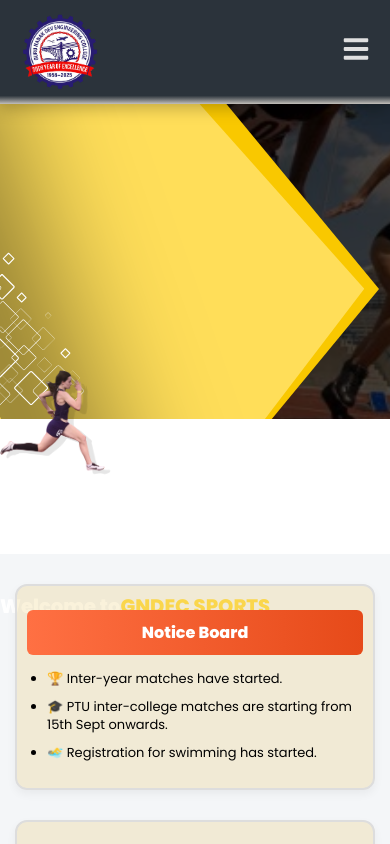
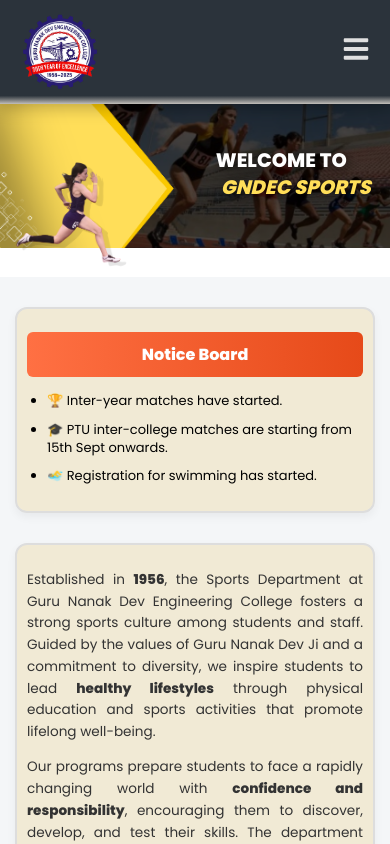
Before and after one commit to sportsportalgndec/Website, a React (Create React App) app: page / in a window 390 px wide. Shown: the top 844 px of the page. Built offline with nearby package versions, Linux system fonts and the light colour scheme.

Commit message:
Update HeroSection.css

```diff
--- a/src/components/HeroSection.css
+++ b/src/components/HeroSection.css
@@ -1,192 +1,196 @@
-.hod-notice-section {
-  display: grid;
-  grid-template-columns: 1fr 2fr 1fr; /* Left small, center large, right small */
-  gap: 20px;
-  padding: 30px;
-  background-color: #f4f6f8;
-  margin-top: -190px;  /* Pure section ko thoda upar kheenchna */
+.hero-container {
+  position: relative;
+  height: 100vh;     /* full viewport height */
+  width: 100%;
+  overflow: hidden;
 }
 
-/* Common box style */
-.notice-board, .hod-section, .description {
-  background: #d9a10624;
-  border: 2px solid #ddd;
-  padding: 20px;
-  border-radius: 12px;
-  box-shadow: 0 4px 10px rgba(0,0,0,0.05);
-}
-
-/* Notice Board */
-.notice-board {
-  margin-top: 80px; /* 👈 Notice board ko neeche shift karne ke liye */
-}
-
-.notice-board h2 {
-  text-align: center;
-   background: linear-gradient(90deg, #ff7043, #e64a19);
-  color: white;
-  padding: 10px;
-  border-radius: 6px;
-  font-size: 1.3rem;
-}
-
-.notice-board ul {
-  margin-top: 15px;
-  padding-left: 20px;
-}
-.notice-board li {
-  margin-bottom: 10px;
-  font-size: 15px;
-  line-height: 1.4;
-}
-
-/* Center Description */
-.description {
-  margin-top: -10px;
-  align-items: center; /* 👈 Description ko thoda adjust karne ke liye */
-}
-
-.description h2 {
-  color: #003366;
-  margin-bottom: 15px;
-  text-align: center;
-}
-.description p {
-  font-size: 1rem;
-  line-height: 1.6;
-  color: #333;
-  text-align: justify;
-}
-
-/* HOD Section */
-.hod-section {
-  text-align: center;
-  margin-top: 80px; /* HOD section ke liye manual margin */
-  display: flex;
-  flex-direction: column;
-  align-items: center;
-}
-
-.hod-image {
-  width: 160px;
-  height: 160px;
-  border-radius: 50%;
-  object-fit: cover;   /* image ko crop karke fill karega */
-  object-position: top center; /* agar face upar ho to focus yaha karega */
-  border: 3px solid #0077ff;
+/* Background image full width maintain ratio */
+.bg-img {
+  width: 100%;       /* full screen width */
+  height: auto;      /* height adjust automatically */
+  display: block;
+  position: absolute;
+  top: 0;
+  left: 0;
+  z-index: -1;       /* behind everything */
 }
 
 
-.hod-section h3 {
-  color: #003366;
-  margin: 0; /* remove default margin to tighten spacing */
+/* underline animation */
+
+
+
+/* Player positioned manually */
+.player-img {
+  position: absolute;
+
+  top: 60px;
+  width: 1750px;   /* adjust as needed */
+  z-index: 2;
 }
 
-.hod-designation {
-  color: #0077ff;
-  font-size: 1rem;
-  margin: 2px 0 15px 0; /* small top margin to move it closer to name */
-  font-weight: 500;
+.hero-right {
+  position: absolute;
+  right: 4%;
+  top: 180px;
+  max-width: 120%;
+  color: white;
+  text-align: left;
+  font-family: 'Poppins', sans-serif;
 }
 
-.hod-section p {
-  font-size: 0.95rem;
-  color: #444;
-  line-height: 1.5;
-  margin: 0; /* remove default margin to avoid pushing down */
-  text-align: justify;
+.hero-right h1 {
+  font-size: 5.6rem;
+  font-weight: 800;
+  text-transform: uppercase;
+  text-shadow: 2px 2px 12px rgba(0, 0, 0, 0.7);
+  line-height: 1.1;   /* 👈 little more relaxed */
+  margin: 0;          /* remove extra margin */
 }
 
-/* ===== Responsive for tablets ===== */
-@media screen and (max-width: 992px) {
-  .hod-notice-section {
-    grid-template-columns: 1fr; /* stack all columns vertically */
-    gap: 20px;
-    padding: 20px;
-    margin-top: -100px; /* reduce negative top margin for smaller screens */
+
+.hero-right h1 .line1 {
+  display: block;
+  color: #ffffff;
+  margin-bottom: 0.3rem;   /* 👈 small gap below first line */
+}
+
+.hero-right h1 .line2 {
+  display: block;
+  color: #00d4ff;
+  font-style: italic;
+  margin-left: 40px;   /* 👈 indent second line */
+}
+
+
+@media (max-width: 1024px) {
+  .hero-container {
+    height: 40vh; /* laptop se chhoti screen par thoda kam height */
+  }
+  /* Mobile */
+@media (max-width: 768px) {
+  .registration-box {
+    font-size: 15px;
+    padding: 10px 0;
   }
 
-  .notice-board,
-  .description,
-  .hod-section {
-    margin-top: 20px; /* equal spacing */
-    padding: 15px;
-  }
-
-  .notice-board h2,
-  .description h2 {
-    font-size: 1.2rem;
-  }
-
-  .notice-board li {
-    font-size: 14px;
-  }
-
-  .description p {
-    font-size: 0.95rem;
-  }
-
-  .hod-section h3 {
-    font-size: 1.1rem;
-  }
-
-  .hod-designation {
-    font-size: 0.9rem;
-  }
-
-  .hod-section p {
-    font-size: 0.9rem;
-  }
-
-  .hod-image {
-    width: 120px;
-    height: 120px;
+  .popup-message {
+    font-size: 13px;
+    width: 90%;
+    text-align: center;
   }
 }
 
-/* ===== Responsive for phones ===== */
-@media screen and (max-width: 576px) {
-  .hod-notice-section {
-    grid-template-columns: 1fr; /* stack vertically */
-    padding: 15px;
-    gap: 15px;
-    margin-top: -80px;
+  .player-img {
+    width: 50vw;   /* image ko viewport width ke hisaab se responsive */
+    top: 35%;      /* center ke paas adjust */
+    transform: translateY(-50%);
   }
 
-  .notice-board,
-  .description,
-  .hod-section {
-    padding: 10px;
-    margin-top: 15px;
+  .hero-right {
+    top: 12%;
+    right: 5%;
   }
 
-  .notice-board h2,
-  .description h2 {
-    font-size: 1rem;
+  .hero-right h1 {
+    font-size: 3.5vw; /* responsive text size */
   }
 
-  .notice-board li {
-    font-size: 13px;
+  .hero-right h1 .line2 {
+    margin-left: 15px;
+  }
+}
+
+@media (max-width: 768px) {
+  .hero-container {
+    height: 20vh; /* mobile ke liye aur kam height */
   }
 
-  .description p {
-    font-size: 0.85rem;
+  .player-img {
+    width: 60vw;  /* mobile par chhoti image */
+    top: 40%;
+    transform: translateY(-50%);
   }
 
-  .hod-section h3 {
-    font-size: 1rem;
+  .hero-right {
+    top: 10%;
+    right: 5%;
   }
 
-  .hod-designation {
-    font-size: 0.85rem;
+  .hero-right h1 {
+    font-size: 6vw; /* viewport width ke hisaab se text */
   }
 
-  .hod-section p {
-    font-size: 0.85rem;
+  .hero-right h1 .line2 {
+    margin-left: 8px;
+  }
+}
+
+@media (max-width: 480px) {
+  .hero-container {
+    height: 24vh; /* thoda zyada height */
   }
 
-  .hod-image {
-    width: 100px;
-    height: 100px;
+  .player-img {
+    width: 70vw;
+    top: 42%;
+    transform: translateY(-50%);
+  }
+
+  .hero-right {
+    top: 10%;
+    right: 4%;
+  }
+
+  .hero-right h1 {
+    font-size: 7vw;
+  }
+
+  .hero-right h1 .line2 {
+    margin-left: 5px;
   }
 }
+
+/* Extra small devices (360px - 400px) */
+@media (max-width: 400px) {
+  .hero-container {
+    height: 30vh; /* aur zyada height so image cut na ho */
+  }
+
+  .player-img {
+    width: 75vw;
+    top: 45%;
+    transform: translateY(-50%);
+  }
+
+  .hero-right {
+    top: 12%;
+    right: 5%;
+  }
+
+  .hero-right h1 {
+    font-size: 8vw; /* readable text */
+  }
+}
+
+@media (max-width: 350px) {
+  .hero-container {
+    height: 20vh; /* aur zyada height so image cut na ho */
+  }
+
+  .player-img {
+    width: 75vw;
+    top: 45%;
+    transform: translateY(-50%);
+  }
+
+  .hero-right {
+    top: 12%;
+    right: 5%;
+  }
+
+  .hero-right h1 {
+    font-size: 8vw; /* readable text */
+  }
+}
```
